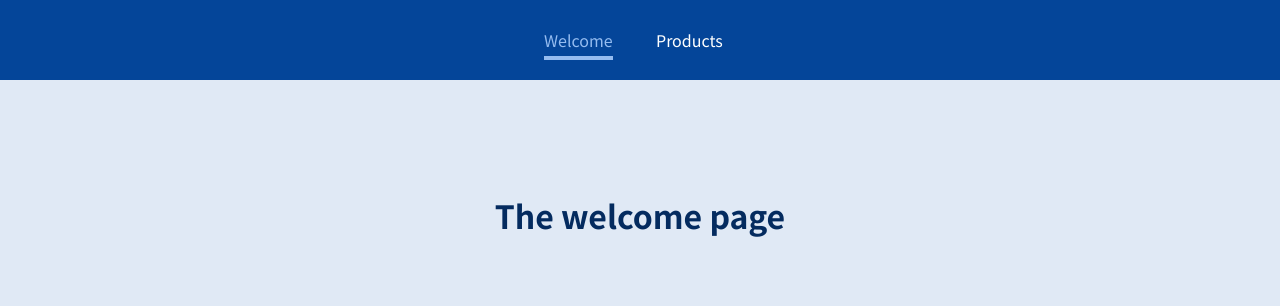
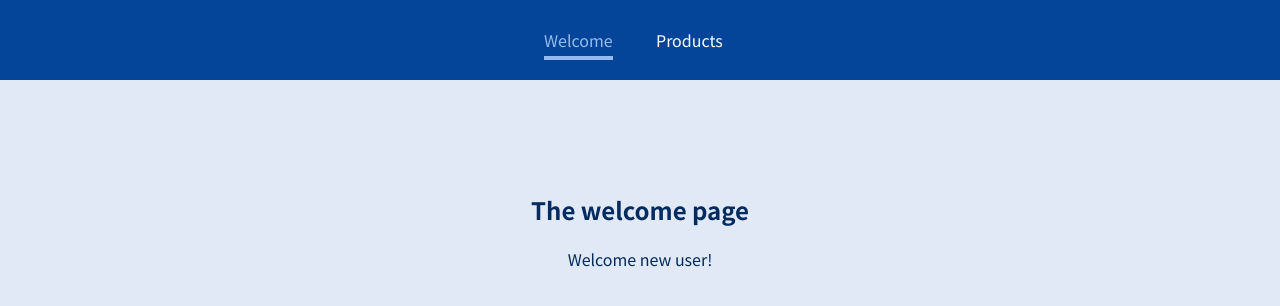
Before and after one commit to ejaramillom/react-multi-page-spa-react-router, a JavaScript app: page /welcome/new-user in a window 1280 px wide. Shown: the top 306 px of the page. Built offline with nearby package versions, Linux system fonts and the light colour scheme.

Commit message:
275 working with nested routes

```diff
--- a/src/pages/Welcome.js
+++ b/src/pages/Welcome.js
@@ -1,5 +1,15 @@
+import { Route } from "react-router-dom";
+// you can define routes wherever you want to nest routes
+
 const Welcome = () => {
-  return <h1>The welcome page</h1>;
+  return (
+    <section>
+      <h1>The welcome page</h1>
+      <Route path="/welcome/new-user">
+        <p>Welcome new user!</p>
+      </Route>
+    </section>
+  );
 };
 
 export default Welcome;
```
